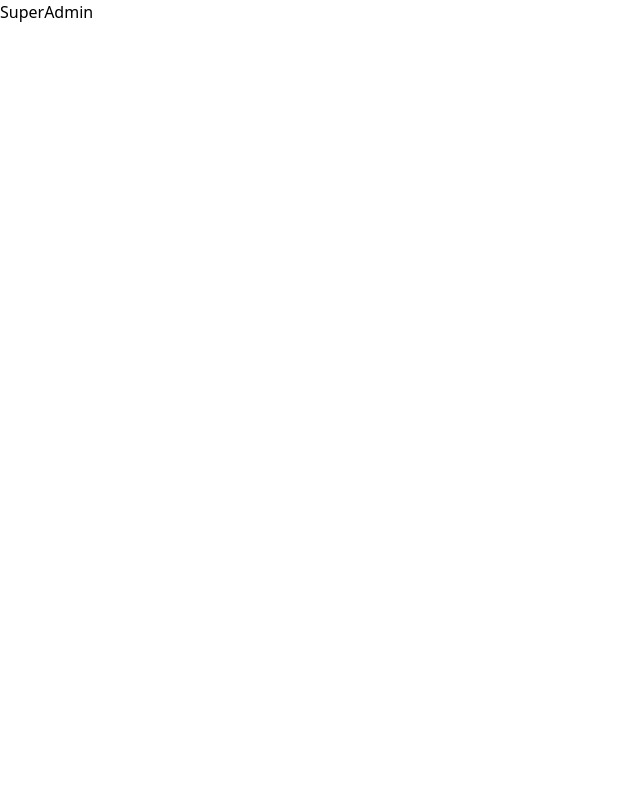
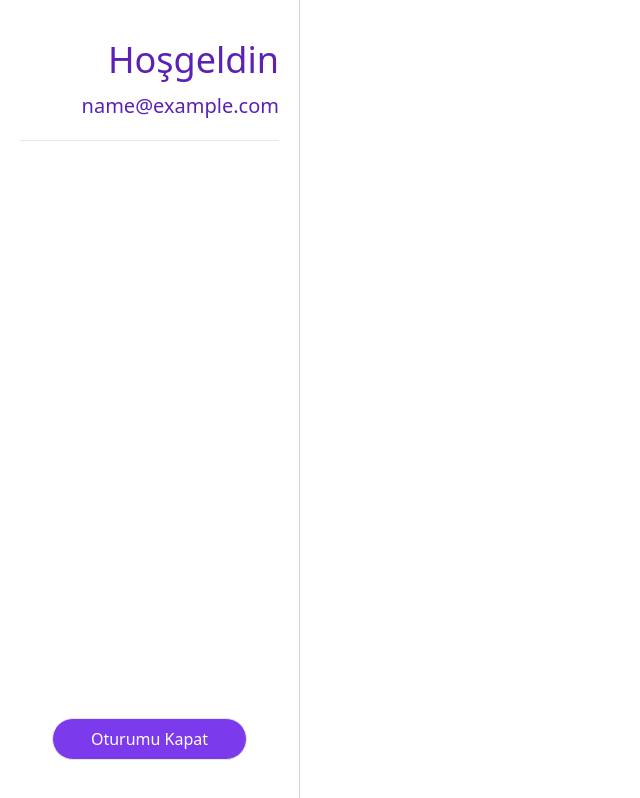
Before and after one commit to abdullah-turgut/credit-integration, a React (Vite) app in the folder frontend/: page /admin in a window 1280 px wide. Shown: the whole page, without its empty margins (0-640 px from the left). Built offline with nearby package versions, Linux system fonts and the light colour scheme; sample sign-in values are in the browser's storage.

Commit message:
Logout eklendi ve navbar oluşturuldu
-Logout fonksiyonları doğru çalışıyor
-Her kullanıcı layoutu görüyor

```diff
--- a/frontend/src/App.jsx
+++ b/frontend/src/App.jsx
@@ -10,18 +10,17 @@ function App() {
   const [user, setUser] = useState(JSON.parse(sessionStorage.getItem('user')));
 
   useEffect(() => {
+    console.log(user);
     if (!user) {
       navigate('/login');
     } else {
       if (user.role.type === 'superadmin') {
-        setUser(user);
         navigate('/admin');
       } else if (user.role.type === 'analyst') {
-        setUser(user);
         navigate('/analyst');
       }
     }
-  }, []);
+  }, [user]);
 
   const data = { user, setUser };
 
--- a/frontend/src/components/Layout.jsx
+++ b/frontend/src/components/Layout.jsx
@@ -1,3 +1,30 @@
+import { MainContext, useContext } from '../contexts/MainContext';
+import { useNavigate } from 'react-router-dom';
+
 export default function Layout() {
-  return <div>Layout</div>;
+  const navigate = useNavigate();
+  const { user, setUser } = useContext(MainContext);
+
+  function logout() {
+    setUser(null);
+    navigate('/');
+    sessionStorage.removeItem('token');
+    sessionStorage.removeItem('user');
+  }
+
+  return (
+    <div className="fixed left-0 top-0  h-screen w-[300px] flex flex-col px-5 py-10 border-r border-gray-300">
+      <div className="flex flex-col gap-y-3 text-right border-b pb-5 text-violet-800">
+        <p className="text-4xl font-medium ">Hoşgeldin</p>
+        <p className="text-xl truncate  font-thin">{user.email}</p>
+      </div>
+
+      <button
+        className="w-3/4 mt-auto mx-auto border  rounded-full py-2 bg-violet-600 text-white cursor-pointer hover:bg-violet-700"
+        onClick={logout}
+      >
+        Oturumu Kapat
+      </button>
+    </div>
+  );
 }
--- a/frontend/src/pages/Analyst.jsx
+++ b/frontend/src/pages/Analyst.jsx
@@ -1,3 +1,10 @@
+import { MainContext, useContext } from '../contexts/MainContext';
+import Layout from '../components/Layout';
 export default function Analyst() {
-  return <div>Analyst</div>;
+  const { user } = useContext(MainContext);
+  return (
+    <div>
+      <Layout />
+    </div>
+  );
 }
--- a/frontend/src/pages/SuperAdmin.jsx
+++ b/frontend/src/pages/SuperAdmin.jsx
@@ -1,7 +1,14 @@
 import { MainContext, useContext } from '../contexts/MainContext';
+import Layout from '../components/Layout';
 
 export default function SuperAdmin() {
   const { user } = useContext(MainContext);
+
   console.log(user);
-  return <div>SuperAdmin</div>;
+
+  return (
+    <div>
+      <Layout />
+    </div>
+  );
 }
```
